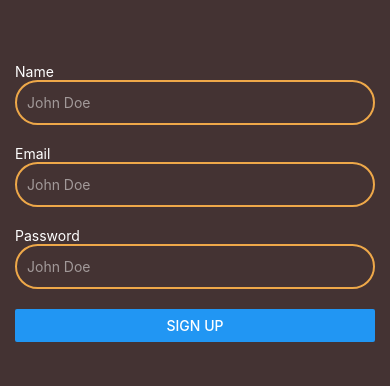
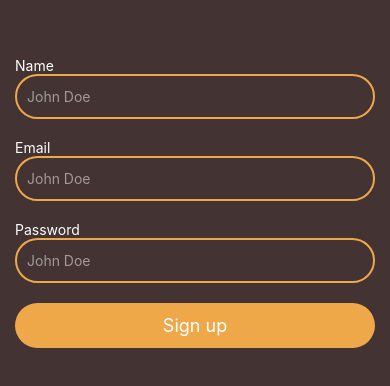
Before and after one commit to Prince-919/PodifyPlayer, a React Native app: screen / in a window 390 px wide. Shown: the part 220-606 px from the top of the page. Built offline with nearby package versions, Linux system fonts and the light colour scheme.

Commit message:
add handle formik context && create custom button

```diff
--- a/src/components/AuthInputField.tsx
+++ b/src/components/form/AuthInputField.tsx
@@ -9,31 +9,35 @@ import {
 } from 'react-native';
 import AppInput from '@ui/AppInput';
 import colors from '@utils/colors';
+import {useFormikContext} from 'formik';
 
 interface Props {
+  name: string;
   label?: string;
-  value?: string;
-  errorMsg?: string;
   placeholder?: string;
   keyboardType?: TextInputProps['keyboardType'];
   autoCapitalize?: TextInputProps['autoCapitalize'];
   secureTextEntry?: boolean;
   containerStyle?: StyleProp<ViewStyle>;
-  onChange?: (text: string) => void;
 }
 
 const AuthInputField: FC<Props> = props => {
+  const {handleChange, values, errors, handleBlur, touched} = useFormikContext<{
+    [key: string]: string;
+  }>();
+
   const {
     placeholder,
     label,
-    errorMsg,
     keyboardType,
     autoCapitalize,
     secureTextEntry,
     containerStyle,
-    value,
-    onChange,
+    name,
   } = props;
+
+  const errorMsg = touched[name] && errors[name] ? errors[name] : '';
+
   return (
     <View style={[styles.container, containerStyle]}>
       <View style={styles.labelContainer}>
@@ -45,8 +49,9 @@ const AuthInputField: FC<Props> = props => {
         keyboardType={keyboardType}
         autoCapitalize={autoCapitalize}
         secureTextEntry={secureTextEntry}
-        onChangeText={onChange}
-        value={value}
+        onChangeText={handleChange(name)}
+        value={values[name]}
+        onBlur={handleBlur(name)}
       />
     </View>
   );
--- /dev/null
+++ b/src/components/form/SubmitBtn.tsx
@@ -0,0 +1,14 @@
+import AppButton from '@ui/AppButton';
+import {useFormikContext} from 'formik';
+import React, {FC} from 'react';
+
+interface Props {
+  title: string;
+}
+
+const SubmitBtn: FC<Props> = props => {
+  const {handleSubmit} = useFormikContext();
+  return <AppButton onPress={() => handleSubmit()} title={props.title} />;
+};
+
+export default SubmitBtn;
--- /dev/null
+++ b/src/components/form/index.tsx
@@ -0,0 +1,22 @@
+import React, {ReactNode} from 'react';
+import {Formik, FormikHelpers} from 'formik';
+
+interface Props<T> {
+  initialValues: any;
+  validationSchema: any;
+  onSubmit(values: T, formikHelpers: FormikHelpers<any>): void;
+  children: ReactNode;
+}
+
+const Form = <T extends object>(props: Props<T>) => {
+  return (
+    <Formik
+      onSubmit={props.onSubmit}
+      initialValues={props.initialValues}
+      validationSchema={props.validationSchema}>
+      {props.children}
+    </Formik>
+  );
+};
+
+export default Form;
--- /dev/null
+++ b/src/ui/AppButton.tsx
@@ -0,0 +1,33 @@
+import colors from '@utils/colors';
+import React, {FC} from 'react';
+import {StyleSheet, Pressable, Text} from 'react-native';
+
+interface Props {
+  title: string;
+  onPress?(): void;
+}
+
+const AppButton: FC<Props> = ({title, onPress}) => {
+  return (
+    <Pressable onPress={onPress} style={styles.container}>
+      <Text style={styles.title}>{title}</Text>
+    </Pressable>
+  );
+};
+
+const styles = StyleSheet.create({
+  container: {
+    width: '100%',
+    height: 45,
+    backgroundColor: colors.SECONDARY,
+    alignItems: 'center',
+    justifyContent: 'center',
+    borderRadius: 25,
+  },
+  title: {
+    color: colors.CONTRAST,
+    fontSize: 18,
+  },
+});
+
+export default AppButton;
--- a/src/views/auth/SignUp.tsx
+++ b/src/views/auth/SignUp.tsx
@@ -1,9 +1,10 @@
 import React, {FC} from 'react';
 import colors from '@utils/colors';
-import {StyleSheet, SafeAreaView, View, Button} from 'react-native';
-import AuthInputField from '@components/AuthInputField';
-import {Formik} from 'formik';
+import {StyleSheet, SafeAreaView, View} from 'react-native';
+import AuthInputField from '@components/form/AuthInputField';
 import * as yup from 'yup';
+import Form from '@components/form';
+import SubmitBtn from '@components/form/SubmitBtn';
 
 const signupSchema = yup.object({
   name: yup
@@ -38,49 +39,39 @@ const initialValues = {
 const SignUp: FC<Props> = () => {
   return (
     <SafeAreaView style={styles.container}>
-      <Formik
+      <Form
         onSubmit={values => {
           console.warn(values);
         }}
         initialValues={initialValues}
         validationSchema={signupSchema}>
-        {({handleSubmit, handleChange, errors, values}) => {
-          return (
         <View style={styles.formContainer}>
           <AuthInputField
+            name="name"
             label="Name"
             placeholder="John Doe"
             containerStyle={styles.marginBottom}
-                onChange={handleChange('name')}
-                value={values.name}
-                errorMsg={errors.name}
           />
           <AuthInputField
+            name="email"
             label="Email"
             placeholder="john@gmail.com"
             keyboardType="email-address"
             autoCapitalize="none"
             containerStyle={styles.marginBottom}
-                onChange={handleChange('email')}
-                value={values.email}
-                errorMsg={errors.email}
           />
           <AuthInputField
+            name="password"
             label="Password"
             placeholder="********"
             autoCapitalize="none"
             secureTextEntry={true}
             containerStyle={styles.marginBottom}
-                onChange={handleChange('password')}
-                value={values.password}
-                errorMsg={errors.password}
           />
 
-              <Button onPress={() => handleSubmit()} title="Sign up" />
+          <SubmitBtn title="Sign up" />
         </View>
-          );
-        }}
-      </Formik>
+      </Form>
     </SafeAreaView>
   );
 };
```
Lines whose indentation alone changed are shown as unchanged.
